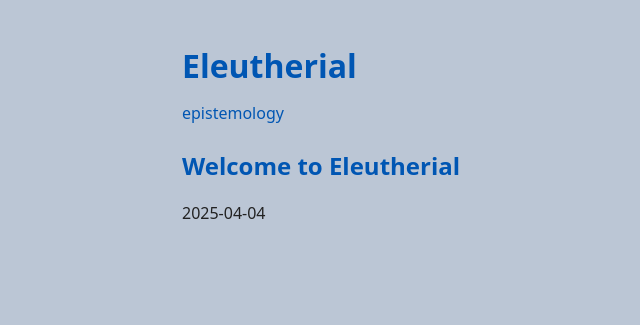
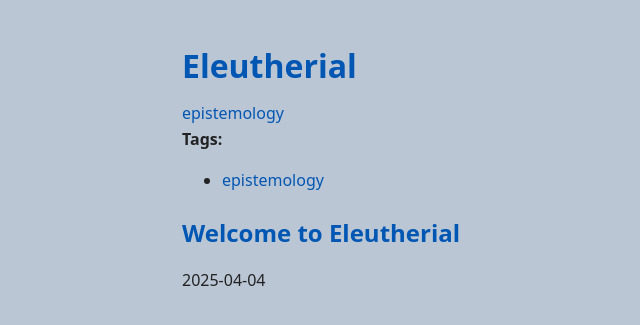
Before and after one commit to colour-unimog/eleutherial, a Jekyll site: the page built from index.md, in a window 1280 px wide. Shown: the top 325 px of the page, without its empty margins (108-748 px from the left). Built offline with Jekyll 4.4.1, drawn with Linux system fonts in a browser that asks for light colours.

Commit message:
Update default.html

```diff
--- a/_layouts/default.html
+++ b/_layouts/default.html
@@ -21,6 +21,17 @@
         {% endfor %}
     </nav>
 
+<nav>
+  <strong>Tags:</strong>
+  <ul>
+    {% for tag in site.tags %}
+      <li><a href="/tags/{{ tag[0] }}/">{{ tag[0] }}</a></li>
+    {% endfor %}
+  </ul>
+</nav>
+
+
+
     <main>{{ content }}</main>
 </body>
 </html>
```
